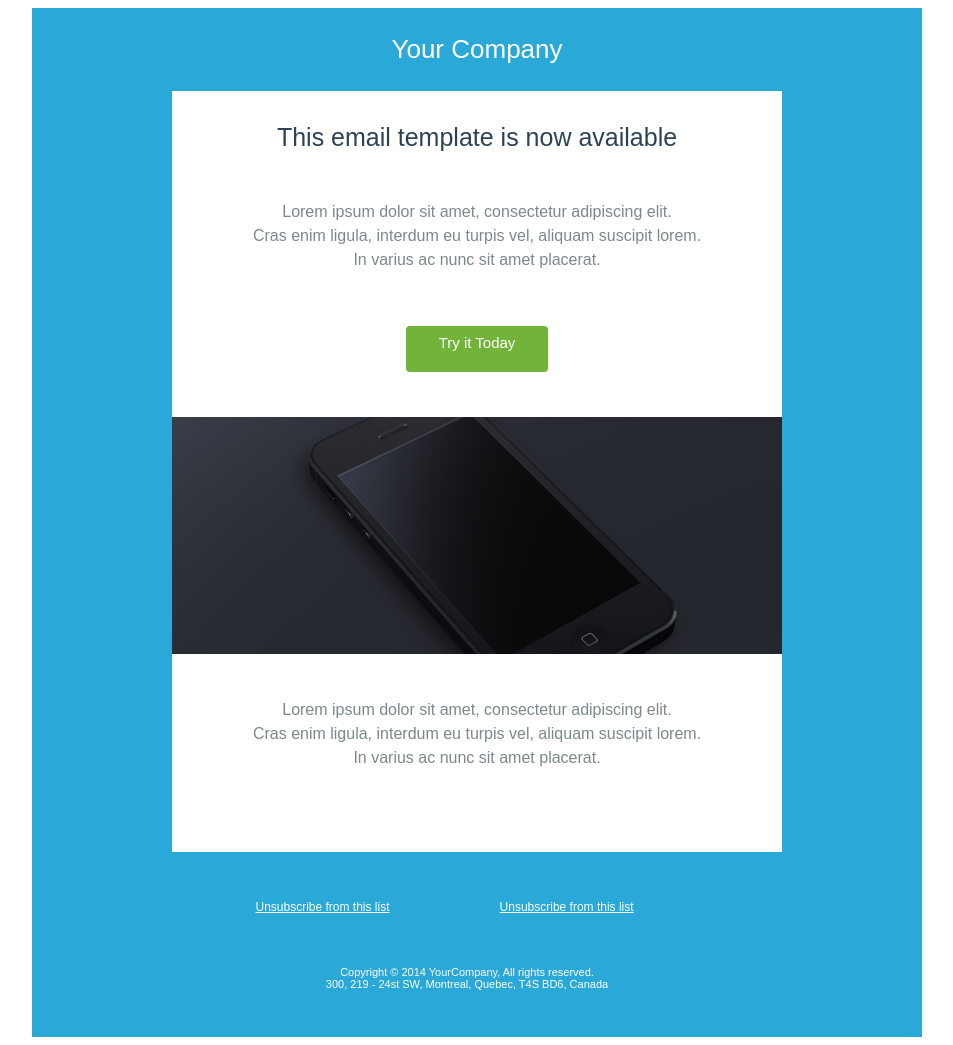
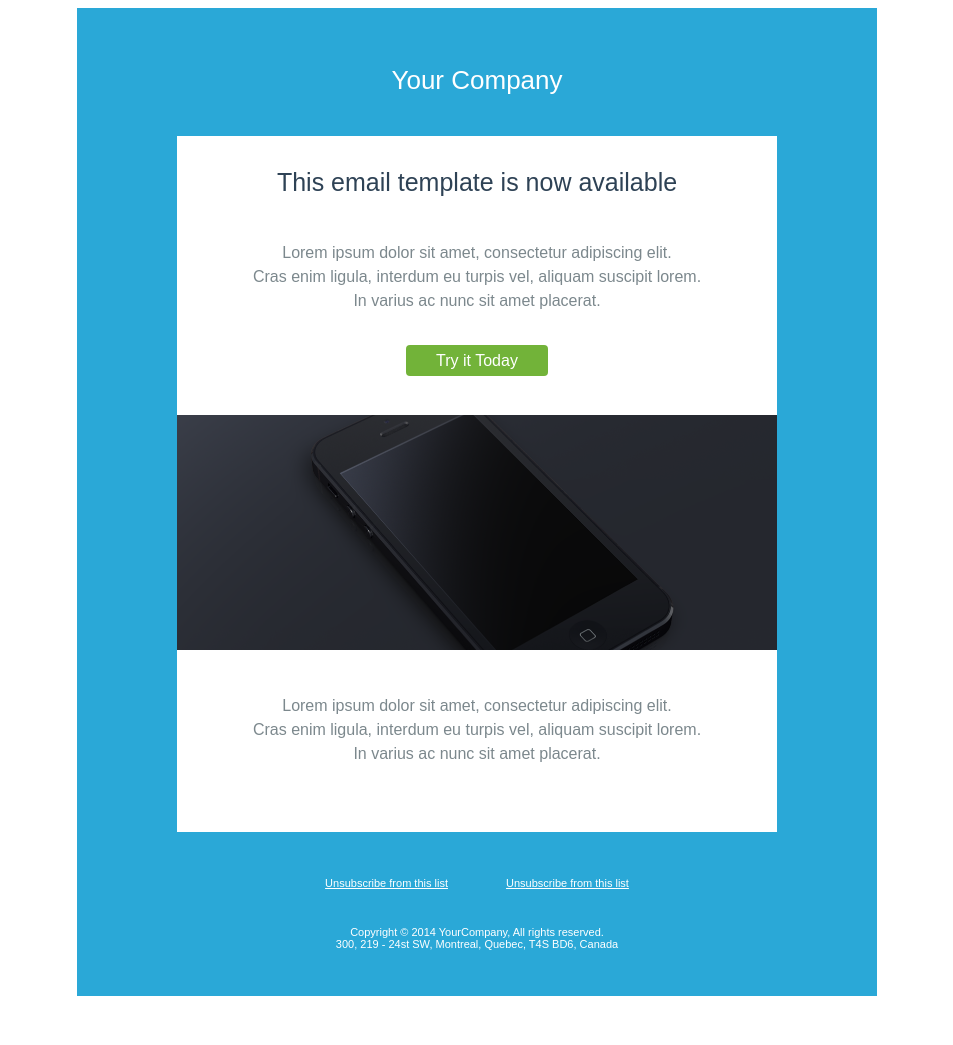
Before and after one commit to AkashRaj-WD/-FULL-Mail-Template---Task1, a plain HTML site: page index.html in a window 1280 px wide. Shown: the whole page, without its empty margins (163-1116 px from the left). After the commit the page ends 1004 px from the top, so only its background shows below. Drawn offline with Linux system fonts and the light colour scheme.

Commit message:
Update index.html

```diff
--- a/index.html
+++ b/index.html
@@ -6,55 +6,51 @@
     <meta name="viewport" content="width=device-width, initial-scale=1.0">
     <title>Document</title>
 </head>
-<body style="box-sizing: border-box; ">
+<body>
 
-    <table cellpadding="0" cellspacing="0" style="border-collapse: collapse; box-sizing: border-box; min-width: 325px; max-width: 800px; width:100%; background-color: #2aa8d7; margin: 0px auto;">
+
+    <table cellpadding="0" cellspacing="0" style="font-family: Arial, Helvetica, sans-serif; border-collapse: collapse;   width: 800px;   background-color: #2aa8d7; margin: 0px auto;">
 
         <thead>
-            <tr style="box-sizing: border-box;">
-                <td style="width: 168px; height: 32px; color: white; vertical-align: middle; text-align: center; margin: 0 216px 72px 108px;font-size: 26px ; font-family: Arial, Helvetica, sans-serif;">
-                    <p>Your Company</p>
+            <tr>
+                <td style="color: white; text-align: center;font-size: 26px; padding: 57px 0px 40px 0px; ">
+                    Your Company
                 </td>
             </tr>
         </thead>
-        <tbody style="box-sizing: border-box;">
-            <tr style="box-sizing: border-box;">
-                <td style="box-sizing: border-box;">
-                    <table cellpadding="0" cellspacing="0" style="border-collapse: collapse;box-sizing: border-box; background-color: white; width: 600px; margin: 0px 140px;">
-                        <tr style="box-sizing: border-box;">
-                            <td style="width: 492px; height: 60px;  vertical-align: middle; text-align: center;margin: 72px 0 0; ">
-                                <p style="color: #2e4255; margin: 32px; font-size: 25px ; font-family: Arial, Helvetica, sans-serif;">This email template is now available</p>
+        <tbody>
+            <tr>
+                <td>
+                    <table cellpadding="0" cellspacing="0" style="width: 600px; text-align: center; border-collapse: collapse; background-color: white;   margin: 0px auto;">
+                        <tr>
+                            <td style="padding: 32px 0px  19px 0px; width: 492px;color: #2e4255;   font-size: 25px ; ">
+                                This email template is now available
+                            </p>
                             </td>
                         </tr>
-                        <tr style="box-sizing: border-box;">
-                            <td style="width:426; height: 76px; text-align: center; margin: 0px 87px;  vertical-align: middle;">
-                                <p style="line-height: 1.5;  font-size: 16px; font-family: Arial, Helvetica, sans-serif;color: #7c888d;">
+                        <tr>
+                            <td style="line-height: 1.5;  font-size: 16px; color: #7c888d; ">
                                         Lorem ipsum dolor sit amet, consectetur adipiscing elit. <br>
                                         Cras enim ligula, interdum eu turpis vel, aliquam suscipit lorem. <br>
                                         In varius ac nunc sit amet placerat.
-                                </p>
                             </td>
                         </tr>
-                        <tr style="box-sizing: border-box;">
-                            <td style="text-align:center;vertical-align: middle;  ">
-                                <p style=" width: 132px; height: 30px; margin: 38px 234px 45px; padding: 8px 5px; text-align:center;vertical-align: middle; border-radius: 4px;background-color: #72b339;">
-                                    <a href="" style="padding-bottom: 10px; color:white; text-align: center;  font-size: 15px; font-family: Arial, Helvetica, sans-serif; text-decoration: none;" >Try it Today</a>
-                                </p>
-
+                        <tr>
+                            <td style="padding: 39px 0px 45px 0px;">
+                                <a href="" style="padding: 7px 30px;border-radius: 4px;  text-decoration: none; color: white; background-color:#72b339;">Try it Today</a>
                             </td>
                         </tr>
-                        <tr style="box-sizing: border-box;">
-                            <td style="object-fit: contain;" >
-                                <img src="./image/phone.png" alt="" width="610px" height="237px">
+                        <tr>
+                            <td>
+                                <img src="./image/phone.png" alt="" width="100%" height="auto">
                             </td>
                         </tr>
-                        <tr style="box-sizing: border-box;">
-                            <td style="width:426; height: 76px; text-align: center; margin: 0px 87px;  vertical-align: middle;">
-                                <p style="line-height: 1.5;  font-size: 16px; font-family: Arial, Helvetica, sans-serif;color: #7c888d;margin: 40px 66px 82px; ">
+                        <tr>
+                            <td style="padding: 40px 0px 66px 0px; line-height: 1.5;  font-size: 16px;  color: #7c888d; ">
                                         Lorem ipsum dolor sit amet, consectetur adipiscing elit. <br>
                                         Cras enim ligula, interdum eu turpis vel, aliquam suscipit lorem. <br>
                                         In varius ac nunc sit amet placerat.
-                                </p>
+
                             </td>
                         </tr>
                     </table>
@@ -62,29 +58,14 @@
             </tr>
         </tbody>
         <tfoot style="box-sizing:border-box; width:800px;">
-            <tr style="box-sizing:border-box">
-                <td>
-                    <table cellpadding="0" cellspacing="0">
-                        <tr>
-                            <td style="box-sizing:border-box;   padding-left: 223.5px; padding-top: 44.5px; padding-right: 55px;
-                        padding-bottom: 25px; ">
-                            <a href="" style="font-size: 12px; font-family: Arial, Helvetica, sans-serif; text-decoration: underline; color: white;">Unsubscribe from this list</a>
-                        </td>
-                        <td style="box-sizing:border-box;   padding-left: 55px; padding-top: 44.5px; padding-right: 55px;
-                        padding-bottom: 25px; ">
-                            <a href="" style="font-size: 12px; font-family: Arial, Helvetica, sans-serif; text-decoration:underline; color: white;">Unsubscribe from this list</a>
-                        </td>
-                        </tr>
-
-                    </table>
+            <tr style="box-sizing:border-box"  >
+                <td style="text-align: center;padding: 45px 0px 0px;  font-size: 11px; color: white;  " >
+                    <a href="" style="padding: 0px 55px 0px 0px;  color: white; ">  Unsubscribe from this list</a>
+                    <a href="" style="color: white; padding: 0px 0px 0px 0px; ">  Unsubscribe from this list</a>
+                    <br>
+                    <p style="padding: 26px 0px 35px 0px;">Copyright © 2014 YourCompany, All rights reserved. <br>
+                        300, 219 - 24st SW, Montreal, Quebec, T4S BD6, Canada</p>
                 </td>
-                <tr>
-                    <td style="padding-bottom: 34.5px; padding-left: 258.5px ; padding-right: 258.5px ;">
-                        <p style="  width: 283px;height: 37px;margin: 26px 51.5px 0 35px; color: white; font-family: Arial, Helvetica, sans-serif; font-size: 11px;text-align: center;">Copyright © 2014 YourCompany, All rights reserved. <br>
-                            300, 219 - 24st SW, Montreal, Quebec, T4S BD6, Canada</p>
-                    </td>
-                </tr>
-
             </tr>
             </tfoot>
     </table>
```
